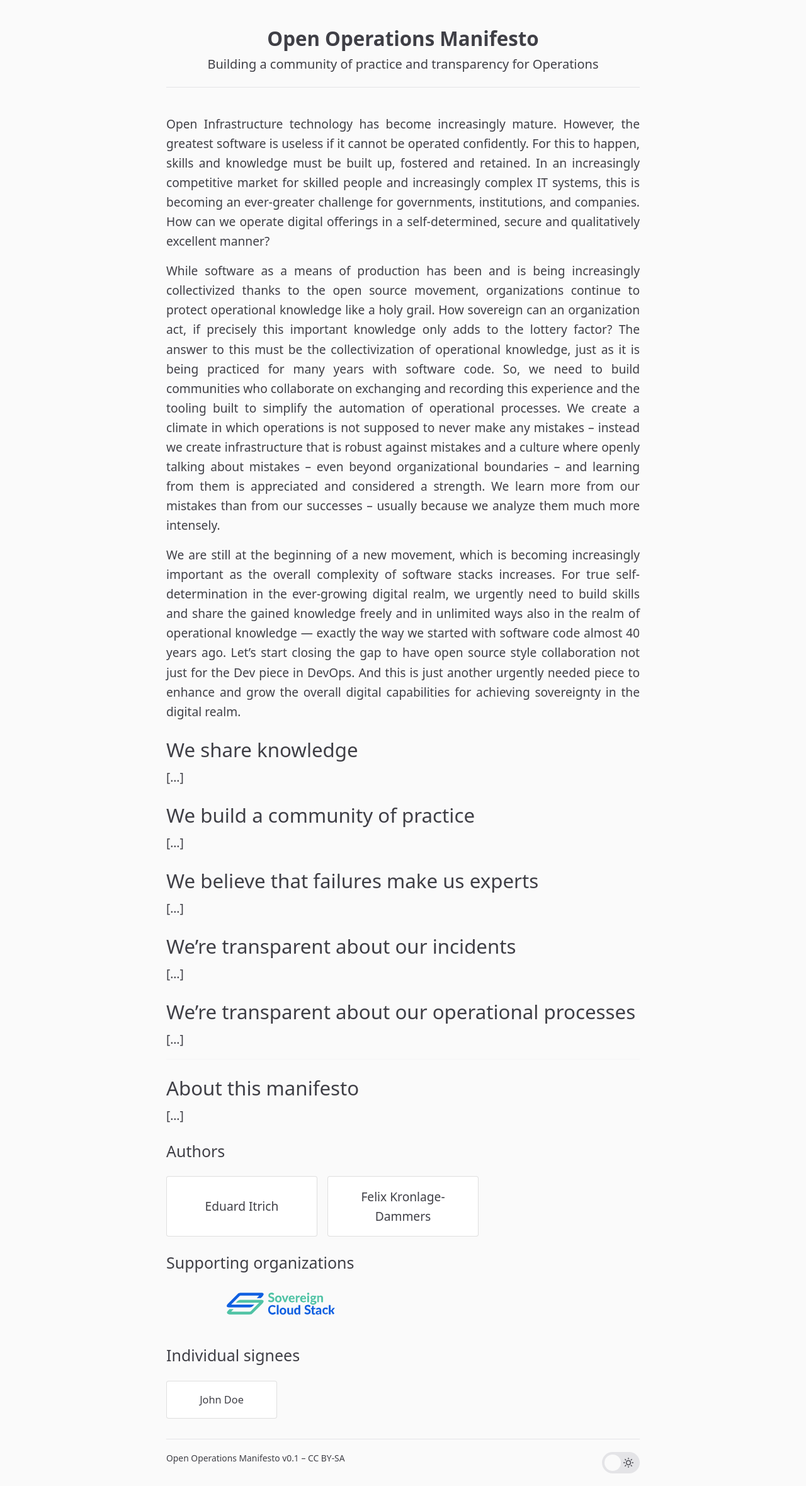
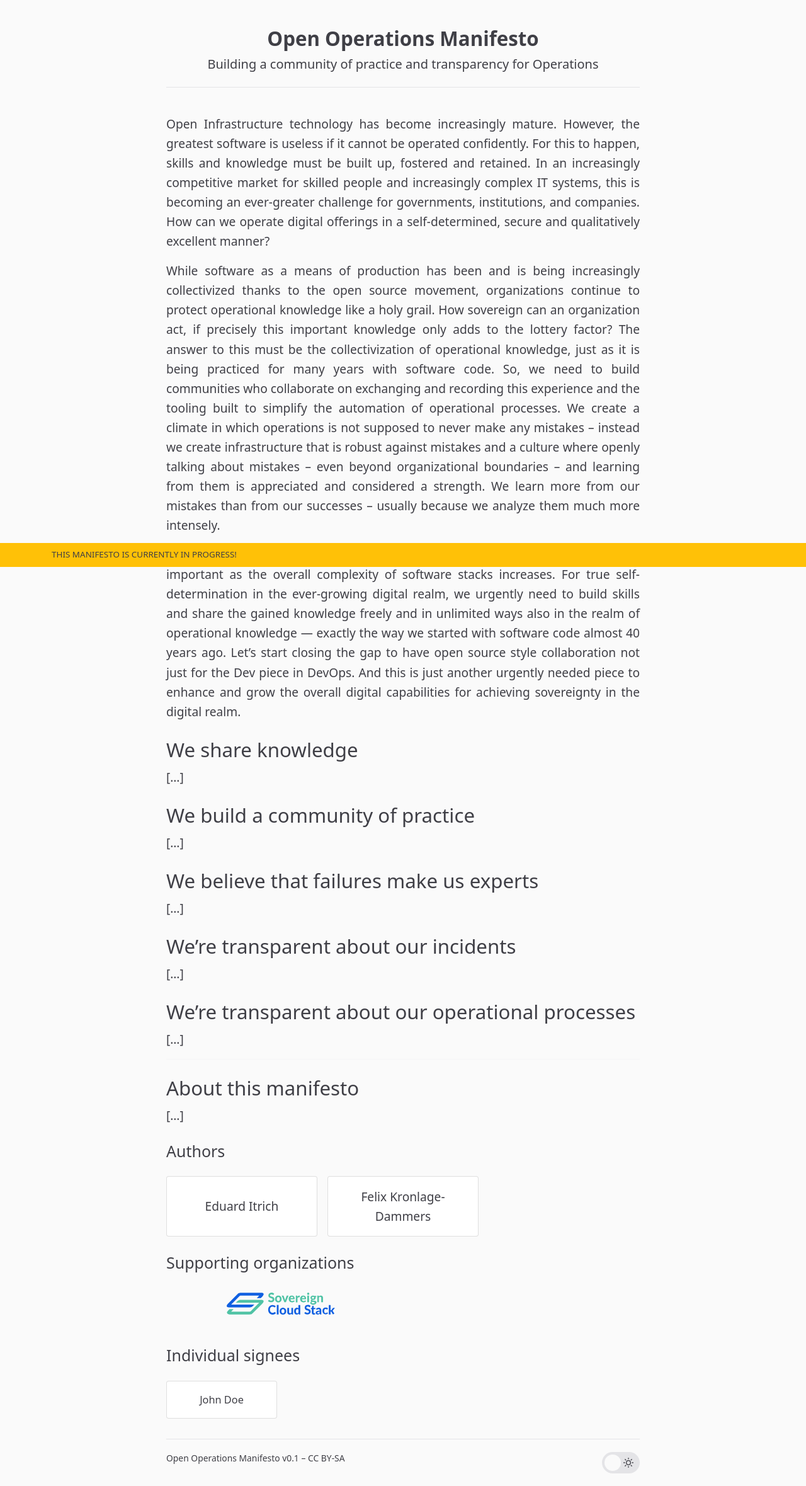
Before and after one commit to SovereignCloudStack/open-operations-manifesto, a Jekyll site: the page built from MANIFESTO.md, in a window 1280 px wide. Shown: the whole page at 63% size. Built offline with Jekyll 4.4.1, drawn with Linux system fonts in a browser that asks for light colours.

Commit message:
Add a footer that states the current state of this document

```diff
--- a/MANIFESTO.md
+++ b/MANIFESTO.md
@@ -39,3 +39,9 @@ We are still at the beginning of a new movement, which is becoming increasingly
 ### Individual signees
 
 {% include signees.html %}
+
+<nav class="navbar navbar-light fixed-bottom" style="background-color: var(--bs-warning)">
+  <div class="container">
+    <span><i class="fa fa-exclamation-triangle" aria-hidden="true"></i>This manifesto is currently in progress! {% if site.github_sha %}– Based on commit <a href="https://github.com/SovereignCloudStack/open-operations-manifesto/commit/{{site.github_sha}}" target="_blank"><span class="badge rounded-pill bg-secondary">{{site.github_sha | slice: 0, 6 }}</span></a>.{% endif %}</span>
+  </div>
+</nav>
--- /dev/null
+++ b/_plugins/environment-variables.rb
@@ -0,0 +1,14 @@
+# Plugin to add environment variables to the `site` object in Liquid templates
+
+module Jekyll
+
+  class EnvironmentVariablesGenerator < Generator
+
+    def generate(site)
+      site.config['github_sha'] = ENV['GITHUB_SHA']
+      # Add other environment variables to `site.config` here...
+    end
+
+  end
+
+end
```
